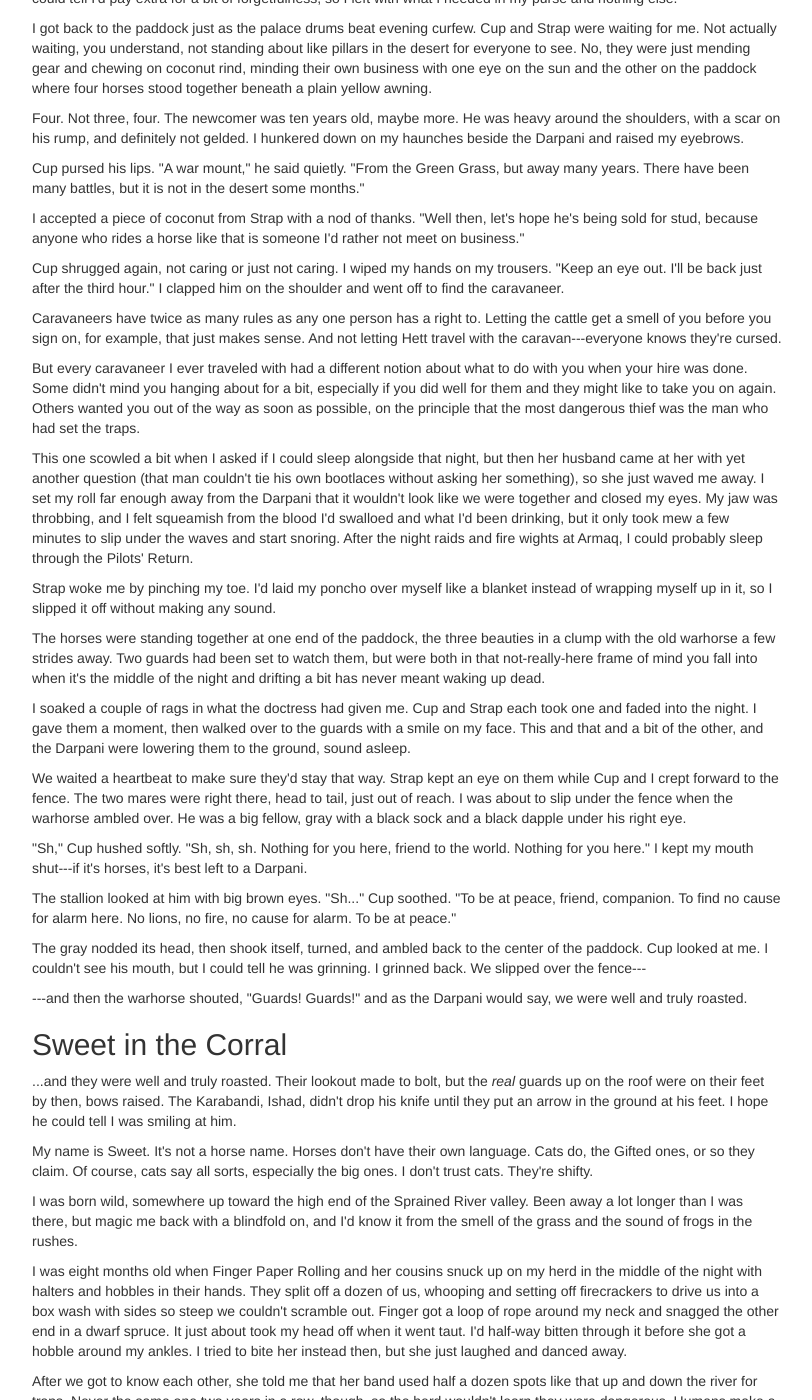
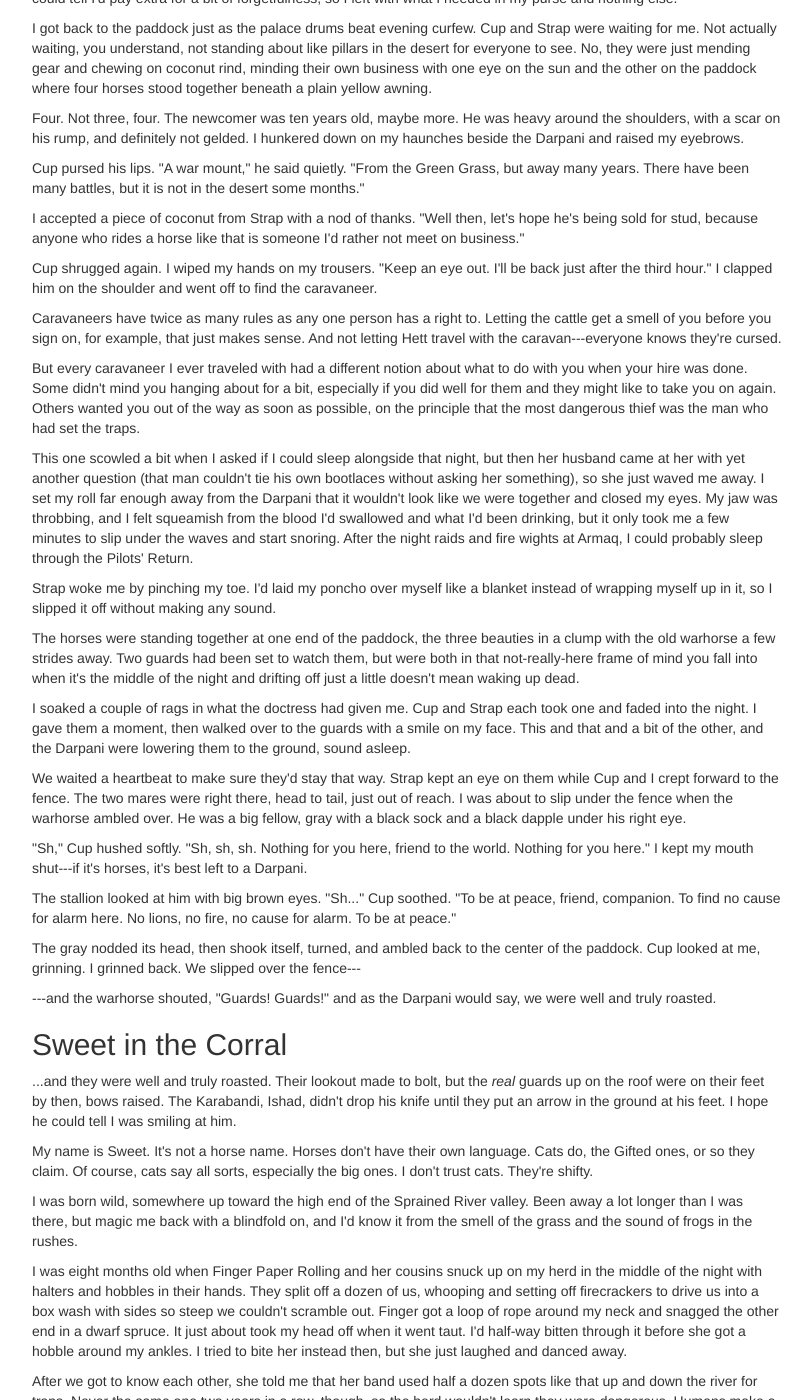
Before and after one commit to gvwilson/sensibleadventures, a Jekyll site: the page built from beneath-coriandel.html, in a window 1280 px wide and 1400 px high, scrolled down 3428 px. Shown: the whole window, without its empty margins (233-1045 px from the left). Built offline with Jekyll 4.4.1, drawn with Linux system fonts in a browser that asks for light colours; some of the changed text lies outside the part shown.

Commit message:
Fixing a few typos

```diff
--- a/beneath-coriandel.html
+++ b/beneath-coriandel.html
@@ -101,7 +101,7 @@
 
 <p>And so we got to talking, and just like that, my onions were stewed. Some of it was the drink and the poppy, I won't argue that, but some part of me had decided that if I was going to get kicked in the head, it might as well be for something better than a pauper's pyre. Never did find out what their reasons were---I'd have said high spirits for most young men, but they had that look soldiers get when they've lost so many friends that they're lost as well. Never did find out...</p>
 
-<p>But however it was, by the time the first bottle was done we had decided to ride those horses. Their white mane ribbons meant no one ever had, and it's powerful luck, being the first up on a horse like that---the kind of luck that's the Darpani and I needed.</p>
+<p>But however it was, by the time the first bottle was done we had decided to ride those horses. Their white mane ribbons meant no one ever had, and it's powerful luck, being the first up on a horse like that---the kind of luck that the Darpani and I needed.</p>
 
 <p>So we ate and talked and drank until the sun went down, then sat and listened for a bit to the conversations around us, them because Darpani can sit for hours and just listen, and me because the poppy had finally caught up with me. The locals talked mostly about the coronation a month before, and who was beating who in the <em>umram</em>, and about a bonescuttle that had come up from the Tombs below the city and was taking beggars off the street. It had torn up a couple of guardsmen too, one man said, and I winced. They're smart as well as ugly, bonescuttles, and the poison in their tails burns you from the inside out.</p>
 
@@ -115,17 +115,17 @@
 
 <p>I accepted a piece of coconut from Strap with a nod of thanks. "Well then, let's hope he's being sold for stud, because anyone who rides a horse like that is someone I'd rather not meet on business."</p>
 
-<p>Cup shrugged again, not caring or just not caring. I wiped my hands on my trousers. "Keep an eye out. I'll be back just after the third hour." I clapped him on the shoulder and went off to find the caravaneer.</p>
+<p>Cup shrugged again. I wiped my hands on my trousers. "Keep an eye out. I'll be back just after the third hour." I clapped him on the shoulder and went off to find the caravaneer.</p>
 
 <p>Caravaneers have twice as many rules as any one person has a right to. Letting the cattle get a smell of you before you sign on, for example, that just makes sense. And not letting Hett travel with the caravan---everyone knows they're cursed.</p>
 
 <p>But every caravaneer I ever traveled with had a different notion about what to do with you when your hire was done. Some didn't mind you hanging about for a bit, especially if you did well for them and they might like to take you on again. Others wanted you out of the way as soon as possible, on the principle that the most dangerous thief was the man who had set the traps.</p>
 
-<p>This one scowled a bit when I asked if I could sleep alongside that night, but then her husband came at her with yet another question (that man couldn't tie his own bootlaces without asking her something), so she just waved me away. I set my roll far enough away from the Darpani that it wouldn't look like we were together and closed my eyes. My jaw was throbbing, and I felt squeamish from the blood I'd swalloed and what I'd been drinking, but it only took mew a few minutes to slip under the waves and start snoring. After the night raids and fire wights at Armaq, I could probably sleep through the Pilots' Return.</p>
+<p>This one scowled a bit when I asked if I could sleep alongside that night, but then her husband came at her with yet another question (that man couldn't tie his own bootlaces without asking her something), so she just waved me away. I set my roll far enough away from the Darpani that it wouldn't look like we were together and closed my eyes. My jaw was throbbing, and I felt squeamish from the blood I'd swallowed and what I'd been drinking, but it only took me a few minutes to slip under the waves and start snoring. After the night raids and fire wights at Armaq, I could probably sleep through the Pilots' Return.</p>
 
 <p>Strap woke me by pinching my toe. I'd laid my poncho over myself like a blanket instead of wrapping myself up in it, so I slipped it off without making any sound.</p>
 
-<p>The horses were standing together at one end of the paddock, the three beauties in a clump with the old warhorse a few strides away. Two guards had been set to watch them, but were both in that not-really-here frame of mind you fall into when it's the middle of the night and drifting a bit has never meant waking up dead.</p>
+<p>The horses were standing together at one end of the paddock, the three beauties in a clump with the old warhorse a few strides away. Two guards had been set to watch them, but were both in that not-really-here frame of mind you fall into when it's the middle of the night and drifting off just a little doesn't mean waking up dead.</p>
 
 <p>I soaked a couple of rags in what the doctress had given me. Cup and Strap each took one and faded into the night. I gave them a moment, then walked over to the guards with a smile on my face. This and that and a bit of the other, and the Darpani were lowering them to the ground, sound asleep.</p>
 
@@ -135,9 +135,9 @@
 
 <p>The stallion looked at him with big brown eyes. "Sh..." Cup soothed. "To be at peace, friend, companion. To find no cause for alarm here. No lions, no fire, no cause for alarm. To be at peace."</p>
 
-<p>The gray nodded its head, then shook itself, turned, and ambled back to the center of the paddock. Cup looked at me. I couldn't see his mouth, but I could tell he was grinning. I grinned back. We slipped over the fence---</p>
-
-<p>---and then the warhorse shouted, "Guards! Guards!" and as the Darpani would say, we were well and truly roasted.</p>
+<p>The gray nodded its head, then shook itself, turned, and ambled back to the center of the paddock. Cup looked at me, grinning. I grinned back. We slipped over the fence---</p>
+
+<p>---and the warhorse shouted, "Guards! Guards!" and as the Darpani would say, we were well and truly roasted.</p>
 
 <h2 id="sweet-in-the-corral">Sweet in the Corral</h2>
 
```
